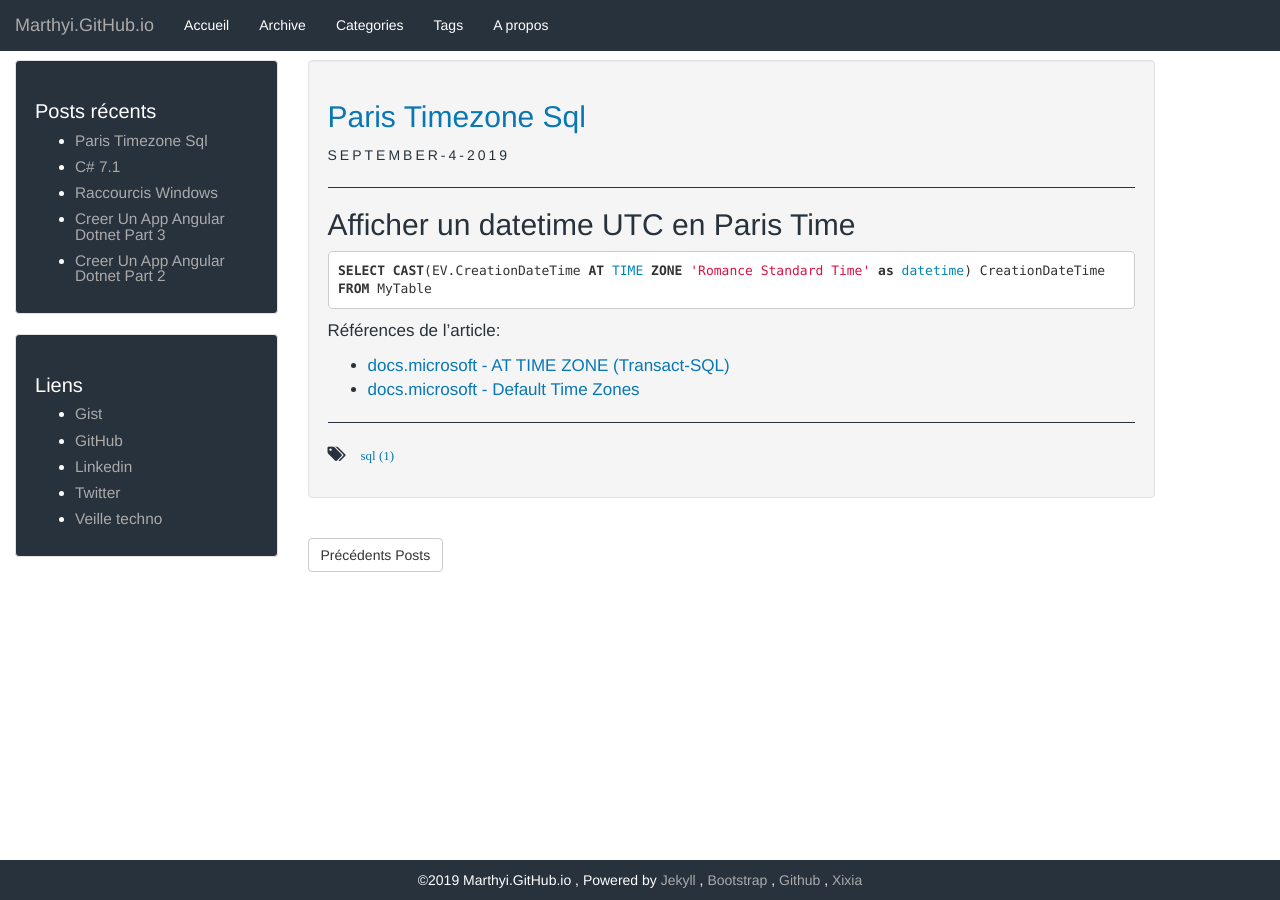
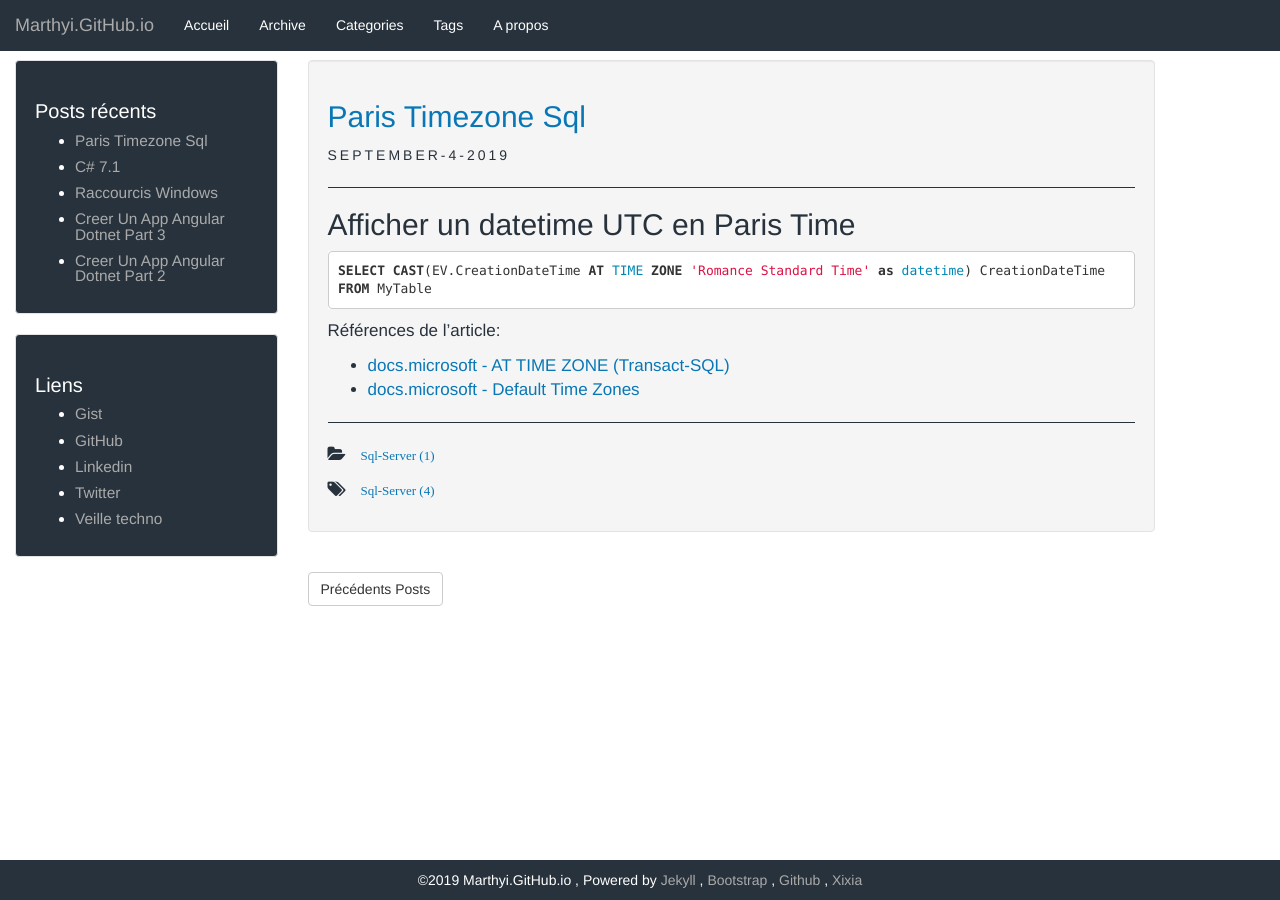
Before and after one commit to Marthyi/marthyi.github.io, a Jekyll site: the page built from _posts/2019-09-04-Paris-timezone-sql.md, in a window 1280 px wide. Built offline with Jekyll 4.4.1, drawn with Linux system fonts in a browser that asks for light colours; our own code applies the rules of GitHub Pages for plain Markdown files.

Commit message:
fix tags and categories

```diff
--- a/_posts/2019-09-04-Paris-timezone-sql.md
+++ b/_posts/2019-09-04-Paris-timezone-sql.md
@@ -1,5 +1,6 @@
 ---
-tags: sql
+tags: Sql-Server
+categories: Sql-Server
 ---
 
 ## Afficher un datetime UTC en Paris Time
```
